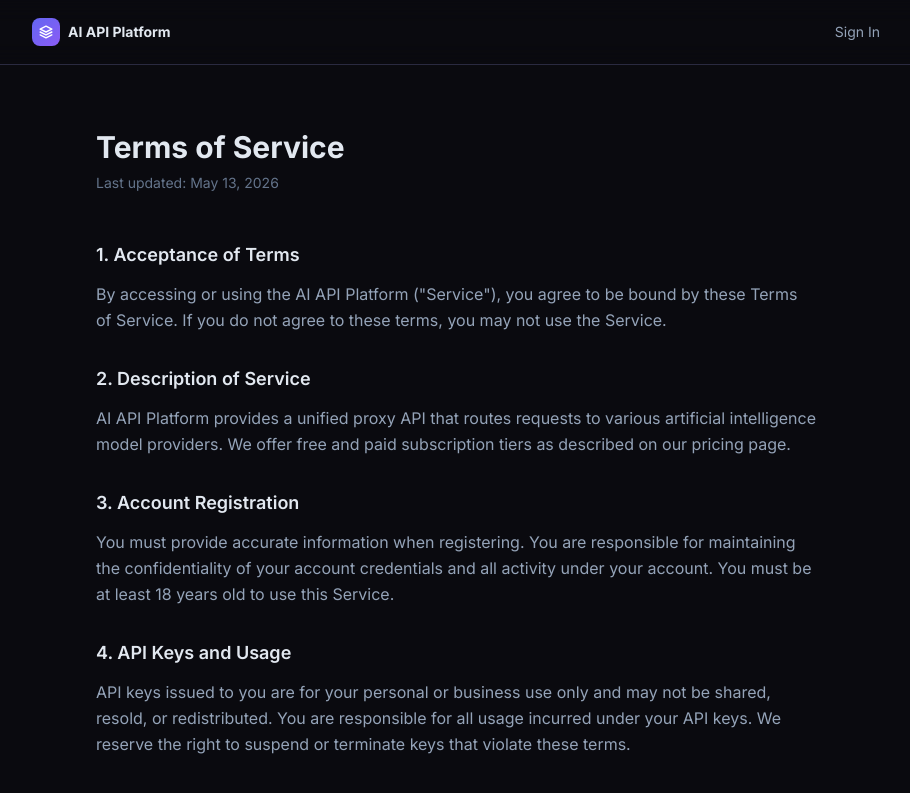
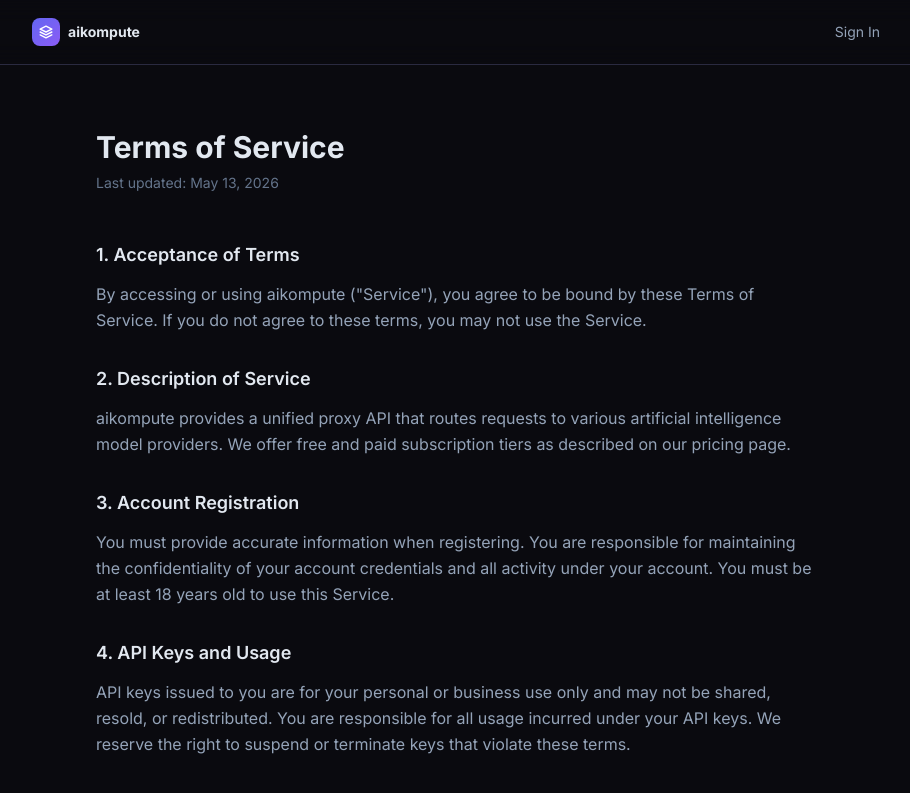
Before and after one commit to aikomputeapi-web/ai-platform, a Next.js app in the folder customer-portal/: page /terms in a window 1280 px wide. Shown: the top 793 px of the page, without its empty margins (184-1094 px from the left). Built offline with nearby package versions, Linux system fonts and the light colour scheme.

Commit message:
Update branding from 'AI API Platform' to 'aikompute' and change email to aikompute.com

```diff
--- a/customer-portal/src/app/docs/page.tsx
+++ b/customer-portal/src/app/docs/page.tsx
@@ -13,7 +13,7 @@ export default function Docs() {
                 <path d="M12 2L2 7l10 5 10-5-10-5z" /><path d="M2 17l10 5 10-5" /><path d="M2 12l10 5 10-5" />
               </svg>
             </div>
-            <span className="font-bold text-lg tracking-tight">AI API Platform</span>
+            <span className="font-bold text-lg tracking-tight">aikompute</span>
           </Link>
           <nav className="flex items-center gap-6">
             <Link href="/features" className="text-sm font-medium text-[var(--color-text-secondary)] hover:text-white transition-colors">Features</Link>
@@ -45,7 +45,7 @@ export default function Docs() {
         <div className="flex-1 max-w-3xl animate-fade-in">
           <h1 className="text-4xl font-bold tracking-tight mb-4">API Documentation</h1>
           <p className="text-xl text-[var(--color-text-secondary)] mb-12">
-            Learn how to integrate the AI API Platform into your application. Our API is highly compatible with the OpenAI SDK format.
+            Learn how to integrate aikompute into your application. Our API is highly compatible with the OpenAI SDK format.
           </p>
 
           <section id="getting-started" className="mb-16">
@@ -173,7 +173,7 @@ export default function Docs() {
 
       {/* Footer */}
       <footer className="border-t border-[var(--color-border)] bg-[var(--color-bg-secondary)] py-12 text-center text-[var(--color-text-muted)]">
-        <p className="text-sm">© {new Date().getFullYear()} AI API Platform. All rights reserved.</p>
+        <p className="text-sm">© {new Date().getFullYear()} aikompute. All rights reserved.</p>
       </footer>
     </div>
   );
--- a/customer-portal/src/app/layout.tsx
+++ b/customer-portal/src/app/layout.tsx
@@ -2,7 +2,7 @@ import type { Metadata } from "next";
 import "./globals.css";
 
 export const metadata: Metadata = {
-  title: "AI API Platform — Developer Portal",
+  title: "aikompute — Developer Portal",
   description: "Access powerful AI models through a single API. Sign up, get your API key, and start building.",
 };
 
--- a/customer-portal/src/app/models/page.tsx
+++ b/customer-portal/src/app/models/page.tsx
@@ -15,7 +15,7 @@ import { SpeedChart, PriceChart, IntelligenceVsPriceChart, LeaderboardBar } from
 export const revalidate = 3600;
 
 export const metadata = {
-  title: 'AI Models — AI API Platform',
+  title: 'AI Models — aikompute',
   description: `Access ${MODELS.OPENAI_FLAGSHIP}, ${MODELS.ANTHROPIC_OPUS}, ${MODELS.GOOGLE_PRO}, ${MODELS.DEEPSEEK_V3}, and dozens more frontier AI models through a single unified API — significantly cheaper than going to each lab directly.`,
 };
 
--- a/customer-portal/src/app/page.tsx
+++ b/customer-portal/src/app/page.tsx
@@ -160,7 +160,7 @@ function FailoverComparison() {
         <div className="relative">
           <div className="flex items-center gap-2 mb-4">
             <div className="w-7 h-7 rounded-lg bg-green-500/10 flex items-center justify-center text-green-400 text-sm">✓</div>
-            <span className="text-sm font-bold text-green-400">With AI API Platform</span>
+            <span className="text-sm font-bold text-green-400">With aikompute</span>
           </div>
           <div className="font-mono text-xs space-y-1.5">
             <div className="text-[var(--color-text-muted)]">10:42:01 → POST /v1/chat/completions</div>
--- a/customer-portal/src/app/privacy/page.tsx
+++ b/customer-portal/src/app/privacy/page.tsx
@@ -1,8 +1,8 @@
 import Link from 'next/link';
 
 export const metadata = {
-  title: 'Privacy Policy — AI API Platform',
-  description: 'Privacy policy describing how AI API Platform collects, uses, and protects your data.',
+  title: 'Privacy Policy — aikompute',
+  description: 'Privacy policy describing how aikompute collects, uses, and protects your data.',
 };
 
 export default function PrivacyPage() {
@@ -14,7 +14,7 @@ export default function PrivacyPage() {
             <div className="w-7 h-7 rounded-lg flex items-center justify-center" style={{ background: 'linear-gradient(135deg, #6366f1, #8b5cf6)' }}>
               <svg width="14" height="14" viewBox="0 0 24 24" fill="none" stroke="white" strokeWidth="2.5" strokeLinecap="round" strokeLinejoin="round"><path d="M12 2L2 7l10 5 10-5-10-5z"/><path d="M2 17l10 5 10-5"/><path d="M2 12l10 5 10-5"/></svg>
             </div>
-            <span className="font-bold text-sm">AI API Platform</span>
+            <span className="font-bold text-sm">aikompute</span>
           </Link>
           <Link href="/login" className="text-sm text-[var(--color-text-secondary)] hover:text-white transition-colors">Sign In</Link>
         </div>
--- a/customer-portal/src/app/terms/page.tsx
+++ b/customer-portal/src/app/terms/page.tsx
@@ -1,8 +1,8 @@
 import Link from 'next/link';
 
 export const metadata = {
-  title: 'Terms of Service — AI API Platform',
-  description: 'Terms of service governing use of the AI API Platform.',
+  title: 'Terms of Service — aikompute',
+  description: 'Terms of service governing use of aikompute.',
 };
 
 export default function TermsPage() {
@@ -14,7 +14,7 @@ export default function TermsPage() {
             <div className="w-7 h-7 rounded-lg flex items-center justify-center" style={{ background: 'linear-gradient(135deg, #6366f1, #8b5cf6)' }}>
               <svg width="14" height="14" viewBox="0 0 24 24" fill="none" stroke="white" strokeWidth="2.5" strokeLinecap="round" strokeLinejoin="round"><path d="M12 2L2 7l10 5 10-5-10-5z"/><path d="M2 17l10 5 10-5"/><path d="M2 12l10 5 10-5"/></svg>
             </div>
-            <span className="font-bold text-sm">AI API Platform</span>
+            <span className="font-bold text-sm">aikompute</span>
           </Link>
           <Link href="/login" className="text-sm text-[var(--color-text-secondary)] hover:text-white transition-colors">Sign In</Link>
         </div>
@@ -24,16 +24,16 @@ export default function TermsPage() {
         <p className="text-[var(--color-text-muted)] text-sm mb-12">Last updated: {new Date().toLocaleDateString('en-US', { year: 'numeric', month: 'long', day: 'numeric' })}</p>
 
         {[
-          { title: '1. Acceptance of Terms', body: 'By accessing or using the AI API Platform ("Service"), you agree to be bound by these Terms of Service. If you do not agree to these terms, you may not use the Service.' },
-          { title: '2. Description of Service', body: 'AI API Platform provides a unified proxy API that routes requests to various artificial intelligence model providers. We offer free and paid subscription tiers as described on our pricing page.' },
+          { title: '1. Acceptance of Terms', body: 'By accessing or using aikompute ("Service"), you agree to be bound by these Terms of Service. If you do not agree to these terms, you may not use the Service.' },
+          { title: '2. Description of Service', body: 'aikompute provides a unified proxy API that routes requests to various artificial intelligence model providers. We offer free and paid subscription tiers as described on our pricing page.' },
           { title: '3. Account Registration', body: 'You must provide accurate information when registering. You are responsible for maintaining the confidentiality of your account credentials and all activity under your account. You must be at least 18 years old to use this Service.' },
           { title: '4. API Keys and Usage', body: 'API keys issued to you are for your personal or business use only and may not be shared, resold, or redistributed. You are responsible for all usage incurred under your API keys. We reserve the right to suspend or terminate keys that violate these terms.' },
           { title: '5. Acceptable Use', body: 'You may not use the Service to: (a) violate any applicable law or regulation; (b) generate illegal, abusive, harmful, or misleading content; (c) attempt to circumvent rate limits through multiple accounts; (d) reverse-engineer, resell, or redistribute the Service itself; (e) conduct any activity that could damage, disable, or impair the Service.' },
           { title: '6. Rate Limits and Quotas', body: 'Each subscription plan includes specific rate limits and daily quotas as described on the pricing page. Exceeding these limits will result in request throttling. We reserve the right to adjust limits to ensure fair use for all customers.' },
           { title: '7. Payment and Billing', body: 'Paid plans are billed monthly in advance. Subscriptions automatically renew unless cancelled. Refunds are not available for partial billing periods. All prices are in USD and exclude any applicable taxes.' },
           { title: '8. Service Availability', body: 'We strive for high availability but do not guarantee uninterrupted service. We are not liable for downtime of underlying AI providers. Our SLA for paid plans targets 99% uptime calculated monthly.' },
-          { title: '9. Intellectual Property', body: 'The Service and its original content remain the exclusive property of AI API Platform. Your use of the Service does not grant you ownership of any intellectual property rights in the Service or its content.' },
-          { title: '10. Limitation of Liability', body: 'To the fullest extent permitted by law, AI API Platform shall not be liable for any indirect, incidental, special, or consequential damages resulting from your use of the Service, including but not limited to loss of profits, data, or business.' },
+          { title: '9. Intellectual Property', body: 'The Service and its original content remain the exclusive property of aikompute. Your use of the Service does not grant you ownership of any intellectual property rights in the Service or its content.' },
+          { title: '10. Limitation of Liability', body: 'To the fullest extent permitted by law, aikompute shall not be liable for any indirect, incidental, special, or consequential damages resulting from your use of the Service, including but not limited to loss of profits, data, or business.' },
           { title: '11. Changes to Terms', body: 'We reserve the right to modify these terms at any time. We will notify users of material changes by email or through a prominent notice on our website. Continued use of the Service after changes constitutes acceptance.' },
           { title: '12. Contact', body: 'For questions about these terms, please contact us through our website.' },
         ].map((section, i) => (
--- a/customer-portal/src/components/Footer.tsx
+++ b/customer-portal/src/components/Footer.tsx
@@ -27,7 +27,7 @@ export default function Footer() {
               </svg>
             </div>
             <span className="font-bold text-[var(--color-text-primary)] group-hover:text-white transition-colors">
-              AI API Platform
+              aikompute
             </span>
           </Link>
 
@@ -56,7 +56,7 @@ export default function Footer() {
 
         {/* Bottom row */}
         <div className="border-t border-[var(--color-border)] pt-6 flex flex-col sm:flex-row items-center justify-between gap-3 text-xs text-[var(--color-text-muted)]">
-          <p>© {new Date().getFullYear()} AI API Platform. All rights reserved.</p>
+          <p>© {new Date().getFullYear()} aikompute. All rights reserved.</p>
           <p>
             Benchmark data from{' '}
             <a
--- a/customer-portal/src/components/Header.tsx
+++ b/customer-portal/src/components/Header.tsx
@@ -36,7 +36,7 @@ export default function Header({ activeTab }: HeaderProps) {
               <path d="M2 12l10 5 10-5" />
             </svg>
           </div>
-          <span className="font-bold text-lg tracking-tight text-white">AI API Platform</span>
+          <span className="font-bold text-lg tracking-tight text-white">aikompute</span>
         </Link>
 
         {/* Nav */}
--- a/customer-portal/src/lib/email.ts
+++ b/customer-portal/src/lib/email.ts
@@ -5,8 +5,8 @@ function getResend(): Resend {
   if (!_resend) _resend = new Resend(process.env.RESEND_API_KEY || 'placeholder');
   return _resend;
 }
-const FROM_ADDRESS = process.env.EMAIL_FROM || 'noreply@yourdomain.com';
-const APP_NAME = process.env.NEXT_PUBLIC_APP_NAME || 'AI API Platform';
+const FROM_ADDRESS = process.env.EMAIL_FROM || 'noreply@aikompute.com';
+const APP_NAME = process.env.NEXT_PUBLIC_APP_NAME || 'aikompute';
 const APP_URL = process.env.NEXT_PUBLIC_APP_URL || 'http://localhost:3000';
 
 type HtmlEmailOptions = {
--- a/customer-portal/src/lib/scheduled-reports.ts
+++ b/customer-portal/src/lib/scheduled-reports.ts
@@ -43,7 +43,7 @@ interface ReportEmailContent {
   footer: string;
 }
 
-const APP_NAME = process.env.NEXT_PUBLIC_APP_NAME || 'AI API Platform';
+const APP_NAME = process.env.NEXT_PUBLIC_APP_NAME || 'aikompute';
 
 const DATE_RANGE_VALUES = new Set(['7d', '30d', '90d']);
 
```
